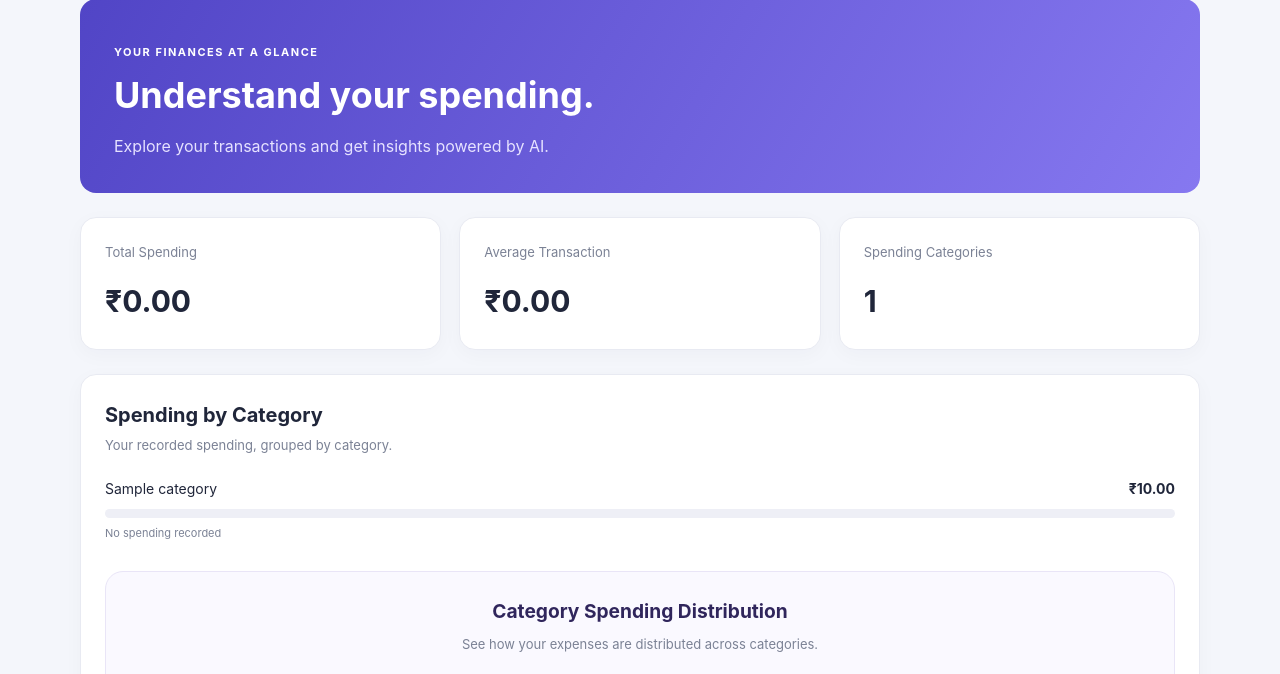
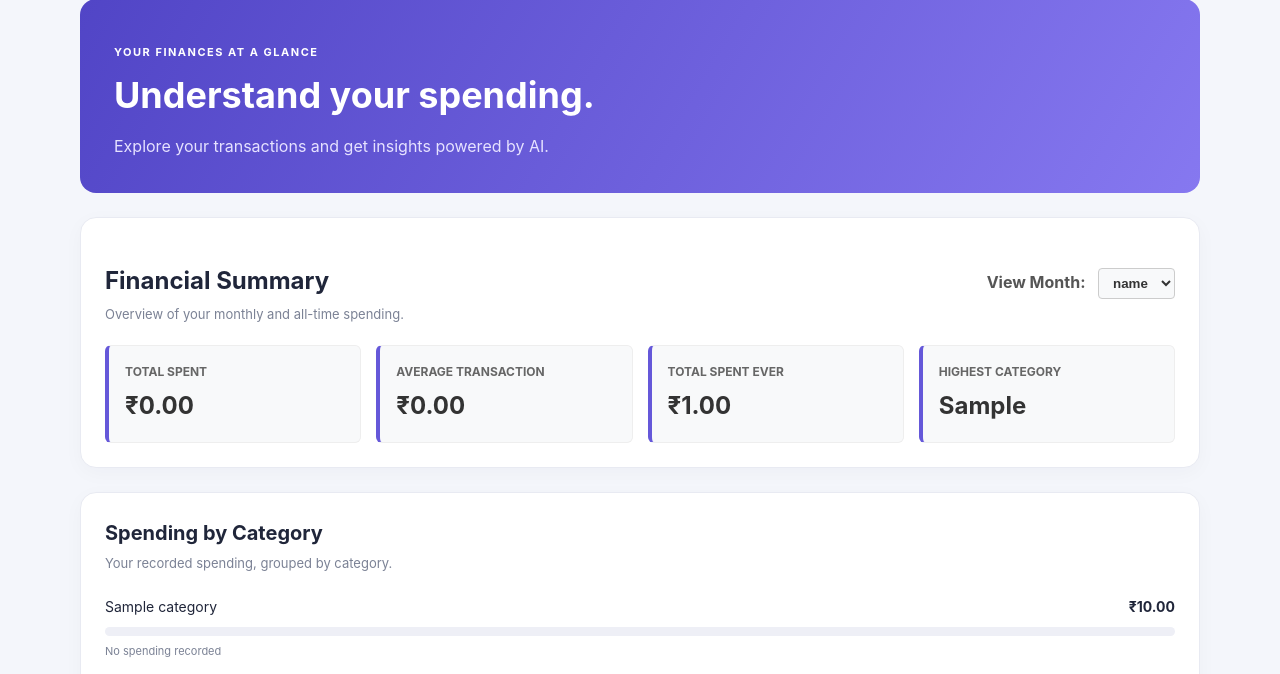
Before and after one commit to rehanjsr/College-Project, a Flask app: template templates/index.html in a window 1280 px wide. Shown: the part 148-822 px from the top of the page. Run offline with Flask 3, Linux system fonts and the light colour scheme; the template is opened without the code that fills it: most values are stand-ins (such as "Sample title", 1, 10 or a date in 2020); some libraries are stand-ins or nearby versions.

Commit message:
Frontend Beautified

```diff
--- a/app.py
+++ b/app.py
@@ -75,27 +75,30 @@ def home():
     history_data = Backend.monthly_history(data)
     recent_transactions = Backend.get_recent_transactions(data, limit=10)
     prediction_data = Backend.predict_spending(data)
-
+    category_data = summary.get("category", summary.get("top_8_categories", {}))
     category_spending = {
         str(category): float(amount)
-        for category, amount in summary["category"].items()
+        for category, amount in category_data.items()
     }
 
     monthly_spending = {
         str(month): float(amount)
-        for month, amount in monthly["total_monthly"].items()
+        for month, amount in monthly.get("total_monthly", {}).items()
     }
 
     return render_template(
         "index.html",
-        total_spent=float(summary["total"]),
-        average_transaction=float(summary["average_transaction"]),
+        summary_data=summary,
+        total_spent=float(summary.get("total", summary.get("total_ever", 0))),
+        average_transaction=float(summary.get("average_transaction", 0)),
         category_spending=category_spending,
         monthly_spending=monthly_spending,
         recent_transactions=recent_transactions,
         monthly_history=history_data,
         prediction_data=prediction_data
     )
+
+
 
 @app.route("/add_transaction", methods=["POST"])
 def submit_transaction():
@@ -111,7 +114,7 @@ def submit_transaction():
 def report(report_type):
     if request.method == "POST":
         try:
-            data = Backend.load_user_data('0')
+            data = Backend.load_user_data(session['username'])
 
             if report_type == "summary":
                 raw_result = Backend.ai_financial_summary(data)
--- a/templates/index.html
+++ b/templates/index.html
@@ -27,22 +27,90 @@
             <p>Explore your transactions and get insights powered by AI.</p>
         </section>
 
-        <section class="stats">
-            <article class="card">
-                <p class="label">Total Spending</p>
-                <h2>₹{{ "%.2f"|format(total_spent) }}</h2>
-            </article>
 
-            <article class="card">
-                <p class="label">Average Transaction</p>
-                <h2>₹{{ "%.2f"|format(average_transaction) }}</h2>
-            </article>
 
-            <article class="card">
-                <p class="label">Spending Categories</p>
-                <h2>{{ category_spending|length }}</h2>
-            </article>
+<!-- Summary Metrics Panel -->
+        <section class="panel">
+            <div style="display: flex; justify-content: space-between; align-items: center; margin-bottom: 20px;">
+                <div>
+                    <h2 style="margin-bottom: 4px;">Financial Summary</h2>
+                    <p class="muted" style="margin: 0;">Overview of your monthly and all-time spending.</p>
+                </div>
+
+                <!-- Month Dropdown -->
+                <div>
+                    <label for="summaryMonthSelector" style="font-weight: bold; margin-right: 8px; color: #555;">View Month:</label>
+                    <select id="summaryMonthSelector" onchange="updateSummaryCards()" style="padding: 6px 10px; border: 1px solid #ccc; border-radius: 4px; font-weight: bold; background-color: #f8f9fa; cursor: pointer; color: #333;">
+                        {% if summary_data and summary_data.monthly_stats %}
+                            {% for month in summary_data.monthly_stats.keys()|sort(reverse=True) %}
+                                <option value="{{ month }}">{{ month }}</option>
+                            {% endfor %}
+                        {% endif %}
+                    </select>
+                </div>
+            </div>
+
+            <!-- The 4 Cards (Forced into one row using flex: 1 and a smaller min-width) -->
+            <div style="display: flex; flex-wrap: wrap; gap: 15px;">
+
+                <!-- Dynamic: Total Spent -->
+                <div style="flex: 1; min-width: 140px; background-color: #f8f9fa; padding: 16px; border-radius: 6px; border: 1px solid #eee; border-left: 4px solid #6558d9;">
+                    <p style="font-size: 0.75rem; color: #666; font-weight: bold; text-transform: uppercase; margin: 0 0 6px 0;">Total Spent</p>
+                    <h2 id="monthTotalDisplay" style="font-size: 1.5rem; font-weight: bold; color: #333; margin: 0;">₹0.00</h2>
+                </div>
+
+                <!-- Dynamic: Average Transaction -->
+                <div style="flex: 1; min-width: 140px; background-color: #f8f9fa; padding: 16px; border-radius: 6px; border: 1px solid #eee; border-left: 4px solid #6558d9;">
+                    <p style="font-size: 0.75rem; color: #666; font-weight: bold; text-transform: uppercase; margin: 0 0 6px 0;">Average Transaction</p>
+                    <h2 id="monthAvgDisplay" style="font-size: 1.5rem; font-weight: bold; color: #333; margin: 0;">₹0.00</h2>
+                </div>
+
+                <!-- Static: Total Spent Ever -->
+                <div style="flex: 1; min-width: 140px; background-color: #f8f9fa; padding: 16px; border-radius: 6px; border: 1px solid #eee; border-left: 4px solid #6558d9;">
+                    <p style="font-size: 0.75rem; color: #666; font-weight: bold; text-transform: uppercase; margin: 0 0 6px 0;">Total Spent Ever</p>
+                    <h2 style="font-size: 1.5rem; font-weight: bold; color: #333; margin: 0;">₹{{ "%.2f"|format(summary_data.total_ever) }}</h2>
+                </div>
+
+                <!-- Static: Highest Category -->
+                <div style="flex: 1; min-width: 140px; background-color: #f8f9fa; padding: 16px; border-radius: 6px; border: 1px solid #eee; border-left: 4px solid #6558d9;">
+                    <p style="font-size: 0.75rem; color: #666; font-weight: bold; text-transform: uppercase; margin: 0 0 6px 0;">Highest Category</p>
+                    <h2 style="font-size: 1.5rem; font-weight: bold; color: #333; margin: 0;">{{ summary_data.highest_category }}</h2>
+                </div>
+            </div>
         </section>
+
+        <!-- JavaScript to power the dynamic numbers without changing text labels -->
+        <script>
+            const monthlyStats = {{ summary_data.monthly_stats | tojson | safe if summary_data else '{}' }};
+
+            function updateSummaryCards() {
+                const selector = document.getElementById('summaryMonthSelector');
+                if (!selector || Object.keys(monthlyStats).length === 0) return;
+
+                // Auto-select current real-world month on initial load
+                const date = new Date();
+                const currentMonth = date.getFullYear() + '-' + String(date.getMonth() + 1).padStart(2, '0');
+
+                if (!selector.dataset.initialized) {
+                    if (monthlyStats[currentMonth]) {
+                        selector.value = currentMonth;
+                    }
+                    selector.dataset.initialized = "true";
+                }
+
+                const stats = monthlyStats[selector.value];
+
+                if (stats) {
+                    // Updates the numbers directly inside the <h2> tags
+                    document.getElementById('monthTotalDisplay').innerText = '₹' + stats.month_total.toFixed(2);
+                    document.getElementById('monthAvgDisplay').innerText = '₹' + stats.month_avg.toFixed(2);
+                }
+            }
+
+            document.addEventListener('DOMContentLoaded', updateSummaryCards);
+        </script>
+
+
 
         <!-- 1. Spending by Category -->
         <section class="panel">
@@ -237,11 +305,9 @@
                     return;
                 }
 
-                // Get current month in 'YYYY-MM' format to match your Pandas index
                 const date = new Date();
                 const currentMonth = date.getFullYear() + '-' + String(date.getMonth() + 1).padStart(2, '0');
 
-                // On initial load, try to select the current month
                 if (!selector.dataset.initialized) {
                     if (monthlyData[currentMonth]) {
                         selector.value = currentMonth;
@@ -346,6 +412,7 @@
                     <p>Estimate future spending using historical transaction data.</p>
                     <form action="{{ url_for('view_prediction') }}" method="GET">
                         <button type="submit">Predict Next Month</button>
+                    </form>
                 </article>
             </div>
         </section>
```
Also changed, not shown: Backend.py (+35 -12 lines).
